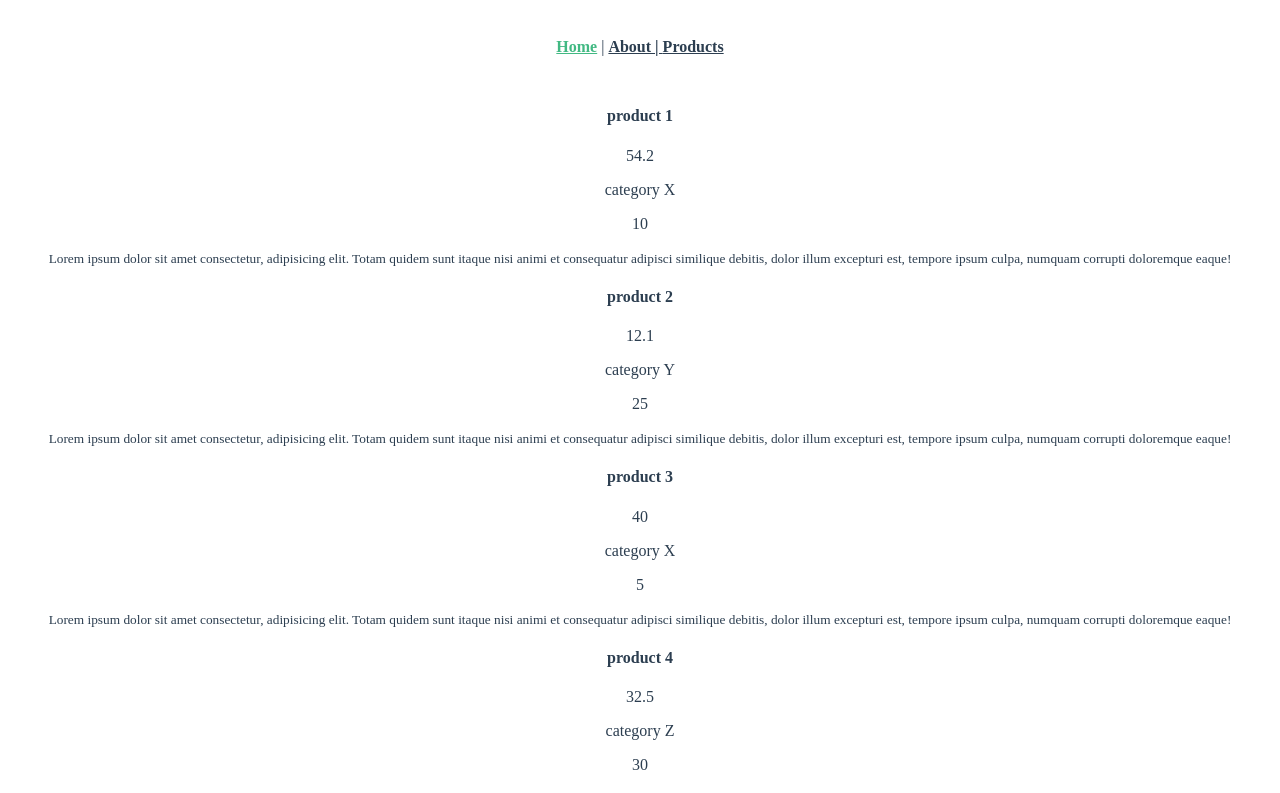
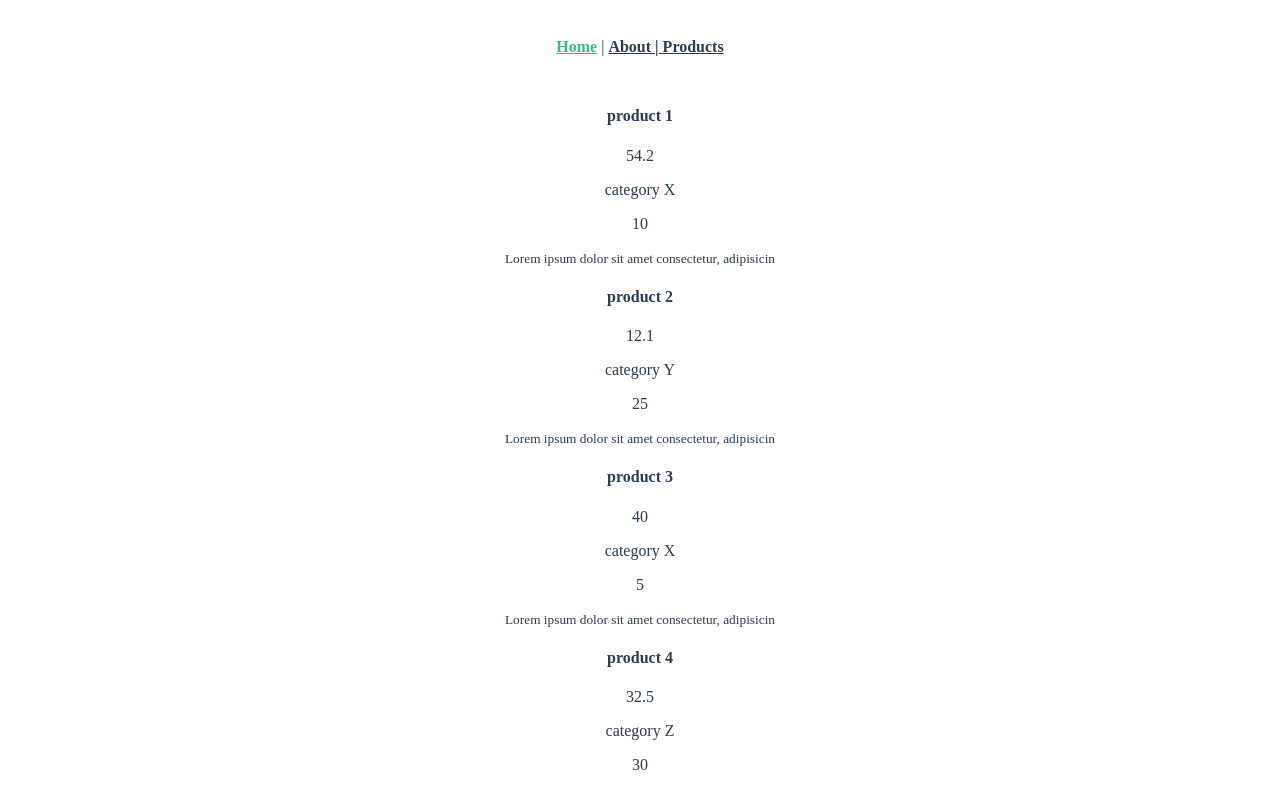
Before and after one commit to negarMiralaie/shopping-cart-vuex, a Vue app in the folder shopping-cart-1/: page / in a window 1280 px wide. Shown: the top 793 px of the page. Built offline with nearby package versions, Linux system fonts and the light colour scheme.

Commit message:
created shortDescription using getters in vuex

```diff
--- a/shopping-cart-1/src/store/index.js
+++ b/shopping-cart-1/src/store/index.js
@@ -1,13 +1,22 @@
 import { createStore } from 'vuex'
 import productsList from '../data/productsList'
+
+// findProduct = () =>{
+
+// }
 
 export default createStore({
   state: {
     productsList: productsList
   },
-  // getters:{
-  //   return
-  // },
+  getters:{
+    shortDescription: state => product =>{
+      return state.productsList
+        .find((productListItem) => productListItem.id === product.id)
+        .description.substring(0, 50);
+      // return product.description.substring(0, 50);
+    }
+  },
   mutations: {},
   actions: {},
   modules: {},
--- a/shopping-cart-1/src/views/products/productCard.vue
+++ b/shopping-cart-1/src/views/products/productCard.vue
@@ -3,13 +3,25 @@
     <p>{{product.price}}</p>
     <p>{{product.category}}</p>
     <p>{{product.quantity}}</p>
-    <small>{{product.description}}</small>
+    <!-- <small>{{product.description}}</small> -->
+    <small>{{shortDescription(product)}}</small>
 </template>
 
+
 <script>
+import {mapGetters} from 'vuex'
+
 export default {
     name: "productCard",
-    props:['product']
+    props:['product'],
+    computed:{
+        // shortDescription(){
+        //     return this.$store.getters.shortDescription
+        // }
+        ...mapGetters([
+            'shortDescription'
+        ]),
+    }
 
 }
 </script>
```
